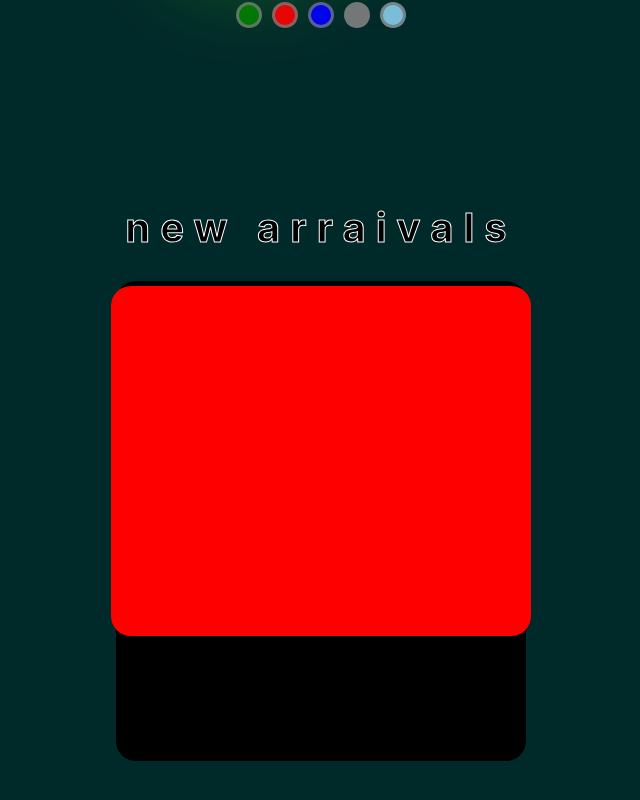
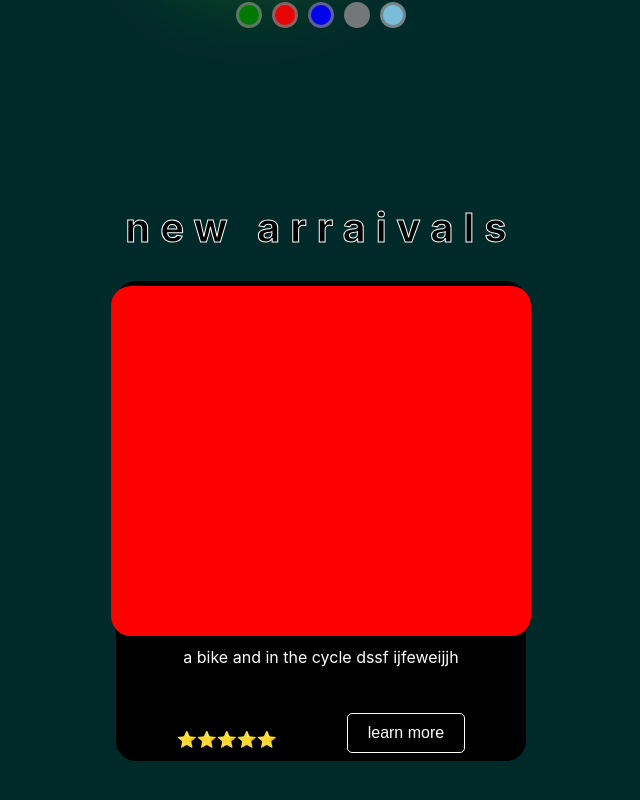
Before and after one commit to iamjuu/Cycle-animation-webite--reactjs, a React (Create React App) app: page / in a window 1280 px wide. Shown: the part 642-1442 px from the top of the page, without its empty margins (319-959 px from the left). Built offline with nearby package versions, Linux system fonts and the light colour scheme.

Commit message:
review added

```diff
--- a/src/components/Productcard/ProductCard.js
+++ b/src/components/Productcard/ProductCard.js
@@ -7,13 +7,13 @@ const ProductCard = () => {
 
     <Card>
         <Pic></Pic>
-       {/* <Details>
+       <Details>
 <p> a bike and in the  cycle dssf ijfeweijjh</p>
 <div className='reviews'>
 <p> ⭐⭐⭐⭐⭐</p>
         <ButtonComponent/>
 </div>
-       </Details> */}
+       </Details>
     </Card>
   );
 }
```
